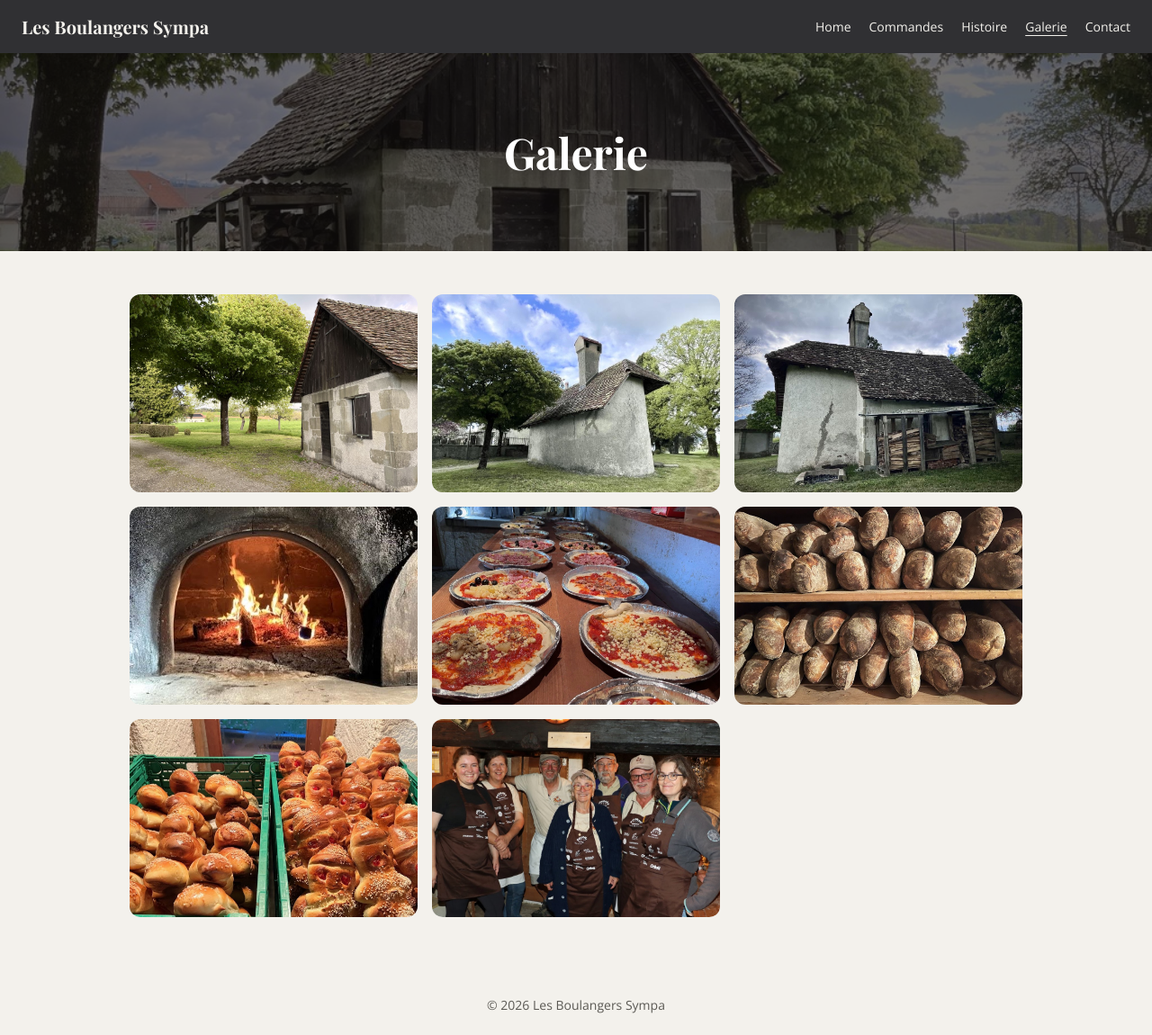
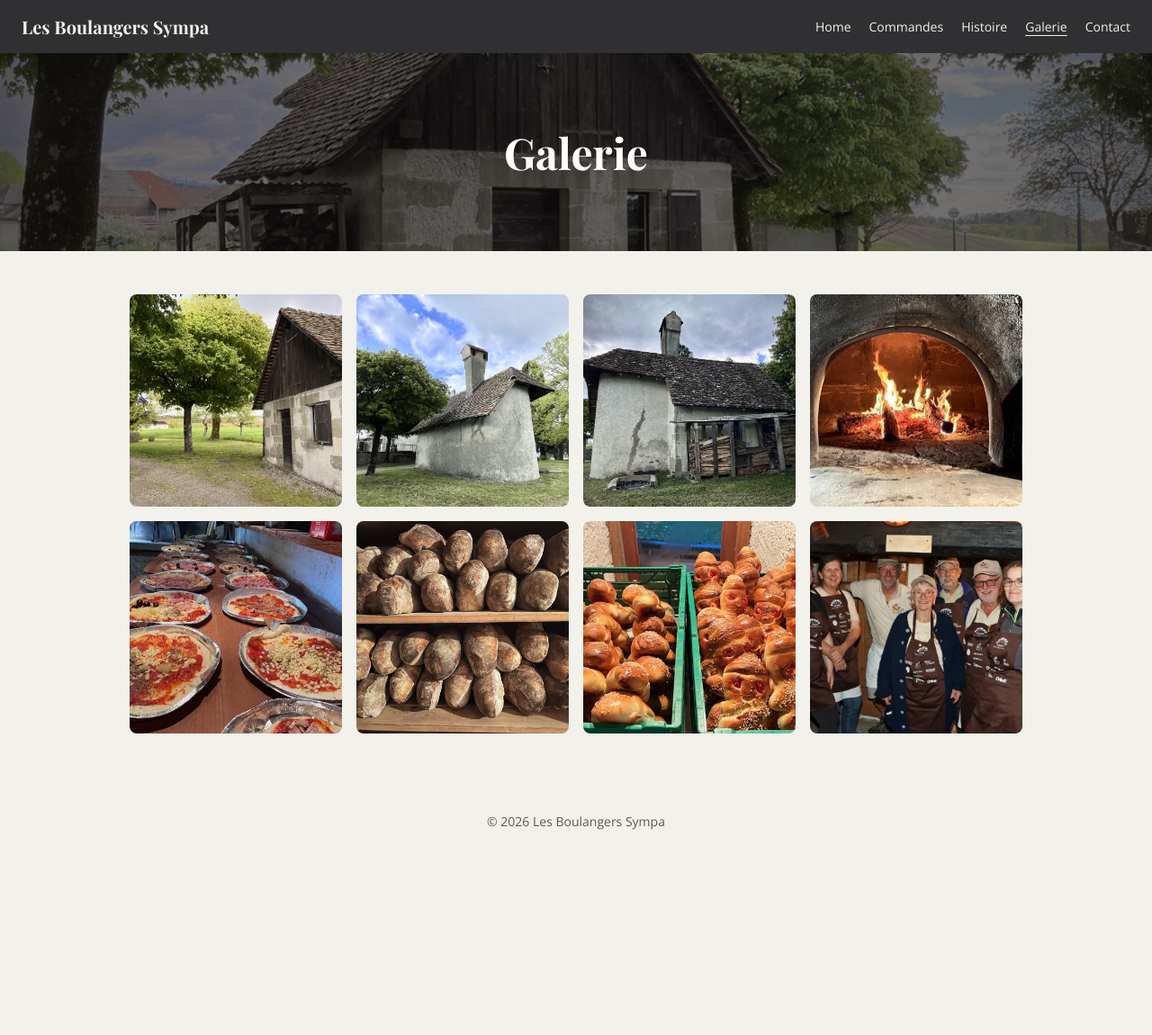
Before and after one commit to boulangers-sympa/fourdebottens, a Jekyll site: the page built from galerie.html, in a window 1280 px wide. Shown: the whole page at 90% size. Built offline with Jekyll 4.4.1, drawn with Linux system fonts in a browser that asks for light colours; after the commit the page ends 946 px from its top, so only the background shows below that.

Commit message:
Galerie: square tile grid (2/3/4 columns) and full-screen photo viewer
Co-Authored-By: Claude Opus 5.5 <noreply@anthropic.com>

```diff
--- a/assets/css/style.css
+++ b/assets/css/style.css
@@ -155,11 +155,33 @@ h1, h2, h3, .carte-valeur, .nav-brand {
 /* Galerie */
 .page .galerie {
   display: grid;
-  grid-template-columns: repeat(auto-fill, minmax(240px, 1fr));
-  gap: 16px;
+  grid-template-columns: repeat(2, 1fr);
+  gap: 8px;
 }
-.galerie img { width: 100%; height: 220px; object-fit: cover; border-radius: 12px; display: block; }
+@media (min-width: 640px) { .page .galerie { grid-template-columns: repeat(3, 1fr); gap: 12px; } }
+@media (min-width: 960px) { .page .galerie { grid-template-columns: repeat(4, 1fr); gap: 16px; } }
+.galerie a { display: block; }
+.galerie img { width: 100%; aspect-ratio: 1; height: auto; object-fit: cover; border-radius: 8px; display: block; }
 .page:has(.galerie) { max-width: 1040px; }
+
+/* Visionneuse plein écran */
+.visionneuse {
+  border: 0; padding: 0; margin: 0;
+  width: 100vw; height: 100dvh; max-width: none; max-height: none;
+  background: rgba(20, 18, 16, 0.95);
+}
+.visionneuse::backdrop { background: rgba(20, 18, 16, 0.95); }
+.visionneuse figure { margin: 0; height: 100%; display: flex; flex-direction: column; align-items: center; justify-content: center; padding: 56px 12px 24px; }
+.visionneuse img { max-width: 100%; max-height: calc(100dvh - 120px); object-fit: contain; border-radius: 4px; }
+.visionneuse figcaption { color: #F3F1EC; font-size: 15px; margin-top: 12px; text-align: center; }
+.visionneuse button {
+  position: absolute; background: none; border: 0; color: #FFFFFF;
+  font-size: 32px; line-height: 1; width: 48px; height: 48px; cursor: pointer;
+  text-shadow: 0 1px 4px rgba(0, 0, 0, 0.8);
+}
+.visionneuse .fermer { top: 8px; right: 8px; }
+.visionneuse .prec { left: 4px; top: 50%; transform: translateY(-50%); }
+.visionneuse .suiv { right: 4px; top: 50%; transform: translateY(-50%); }
 
 /* Contact */
 .carte-texte { font-size: 20px; line-height: 1.5; }
--- a/galerie.html
+++ b/galerie.html
@@ -12,3 +12,41 @@ banniere: four-chemin.jpg
   </a>
   {% endfor %}
 </div>
+
+<dialog class="visionneuse" aria-label="Photo">
+  <button class="fermer" aria-label="Fermer">×</button>
+  <button class="prec" aria-label="Photo précédente">‹</button>
+  <button class="suiv" aria-label="Photo suivante">›</button>
+  <figure><img alt=""><figcaption></figcaption></figure>
+</dialog>
+
+<script>
+(function () {
+  var liens = Array.prototype.slice.call(document.querySelectorAll('.galerie a'));
+  var d = document.querySelector('.visionneuse');
+  if (!d || !d.showModal) return;
+  var img = d.querySelector('img'), cap = d.querySelector('figcaption'), i = 0, x0 = null;
+  function montrer(n) {
+    i = (n + liens.length) % liens.length;
+    var t = liens[i].querySelector('img');
+    img.src = liens[i].href; img.alt = t.alt; cap.textContent = t.alt;
+  }
+  liens.forEach(function (a, n) {
+    a.addEventListener('click', function (e) { e.preventDefault(); montrer(n); d.showModal(); });
+  });
+  d.querySelector('.fermer').onclick = function () { d.close(); };
+  d.querySelector('.prec').onclick = function () { montrer(i - 1); };
+  d.querySelector('.suiv').onclick = function () { montrer(i + 1); };
+  d.addEventListener('click', function (e) { if (e.target === d || e.target.tagName === 'FIGURE') d.close(); });
+  d.addEventListener('keydown', function (e) {
+    if (e.key === 'ArrowLeft') montrer(i - 1);
+    if (e.key === 'ArrowRight') montrer(i + 1);
+  });
+  d.addEventListener('touchstart', function (e) { x0 = e.touches[0].clientX; }, { passive: true });
+  d.addEventListener('touchend', function (e) {
+    if (x0 === null) return;
+    var dx = e.changedTouches[0].clientX - x0; x0 = null;
+    if (Math.abs(dx) > 50) montrer(dx < 0 ? i + 1 : i - 1);
+  });
+})();
+</script>
```
